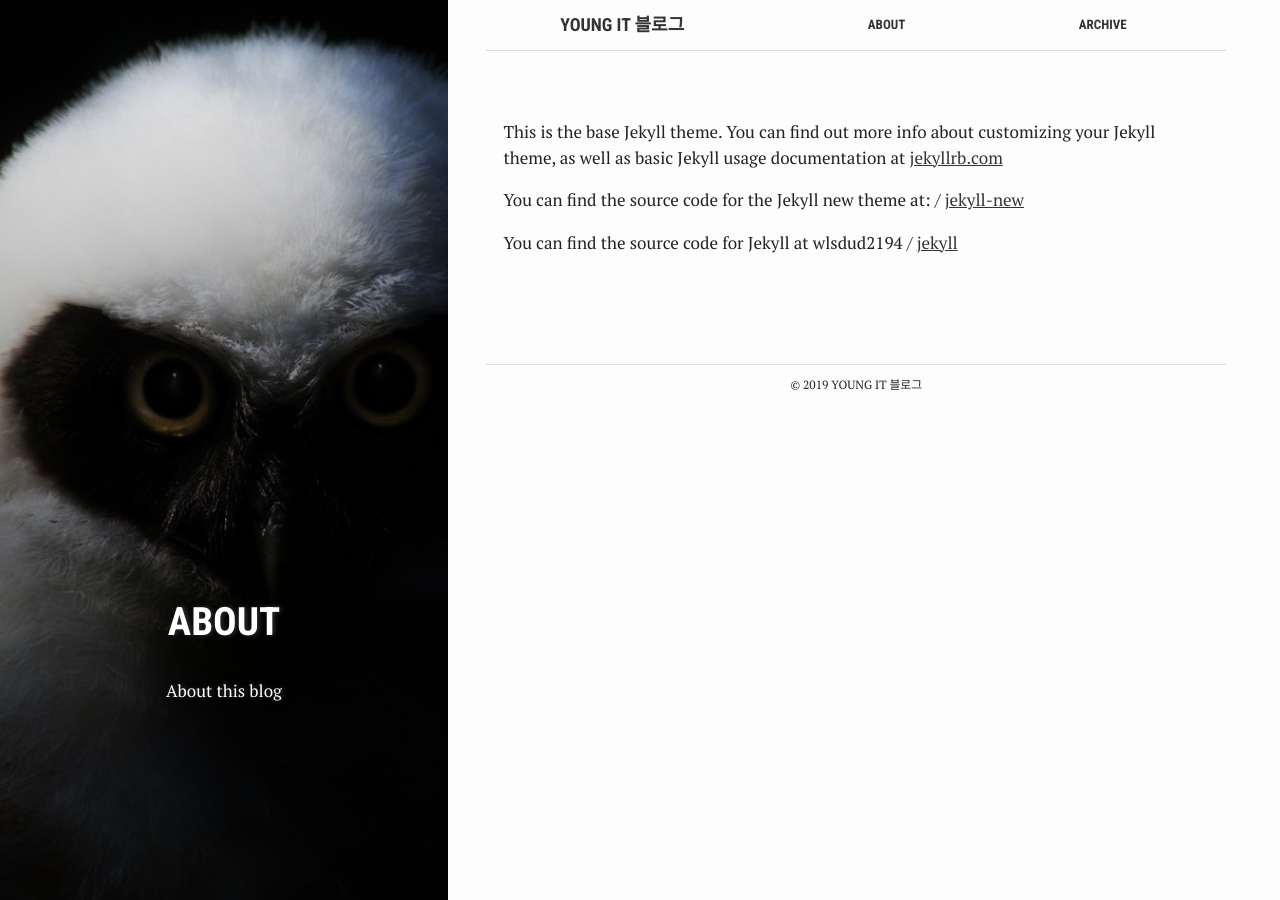
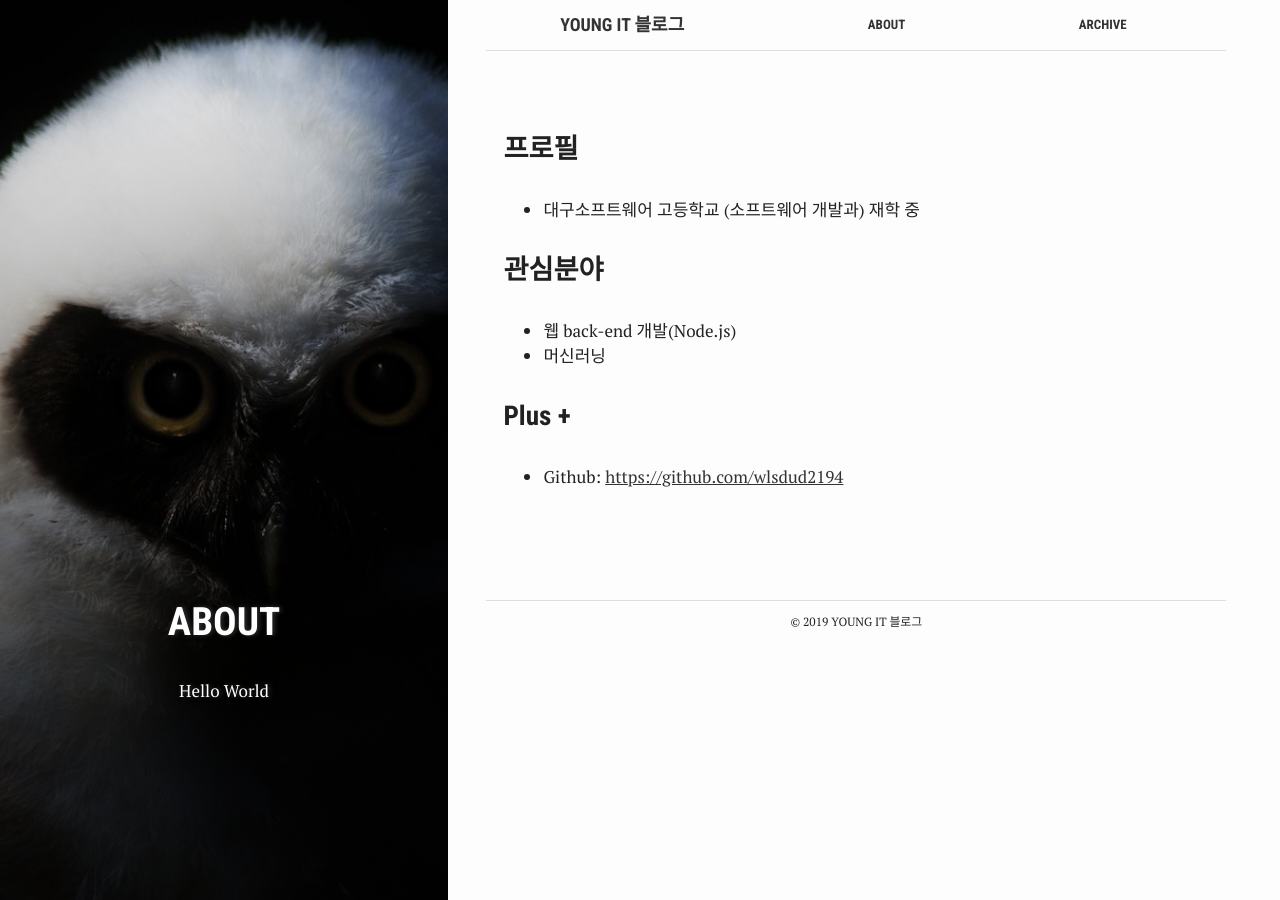
Before and after one commit to wlsdud2194/wlsdud2194.github.io, a Jekyll site: the page built from about.md, in a window 1280 px wide. Built offline with Jekyll 4.4.1, drawn with Linux system fonts in a browser that asks for light colours.

Commit message:
changing

```diff
--- a/about.md
+++ b/about.md
@@ -2,18 +2,18 @@
 bg: "owl.jpg"
 layout: page
 title: "About"
-crawlertitle: "Why and how this blog was created"
+crawlertitle: "Young About"
 permalink: /about/
-summary: "About this blog"
+summary: "Hello World"
 active: about
 ---
 
-This is the base Jekyll theme. You can find out more info about customizing your Jekyll theme, as well as basic Jekyll usage documentation at [jekyllrb.com](http://jekyllrb.com/)
+### 프로필
+ - 대구소프트웨어 고등학교 (소프트웨어 개발과) 재학 중
 
-You can find the source code for the Jekyll new theme at:
-{{site.twitter_username}} /
-[jekyll-new](https://github.com/jglovier/jekyll-new)
+### 관심분야
+ - 웹 back-end 개발(Node.js)
+ - 머신러닝
 
-You can find the source code for Jekyll at
-{{site.github_username}} /
-[jekyll](https://github.com/jekyll/jekyll)
+### Plus +
+ - Github: <a href="https://github.com/wlsdud2194">https://github.com/wlsdud2194</a>
```
Also changed, not shown: archive.md (+3 -3 lines), 1 other file.
